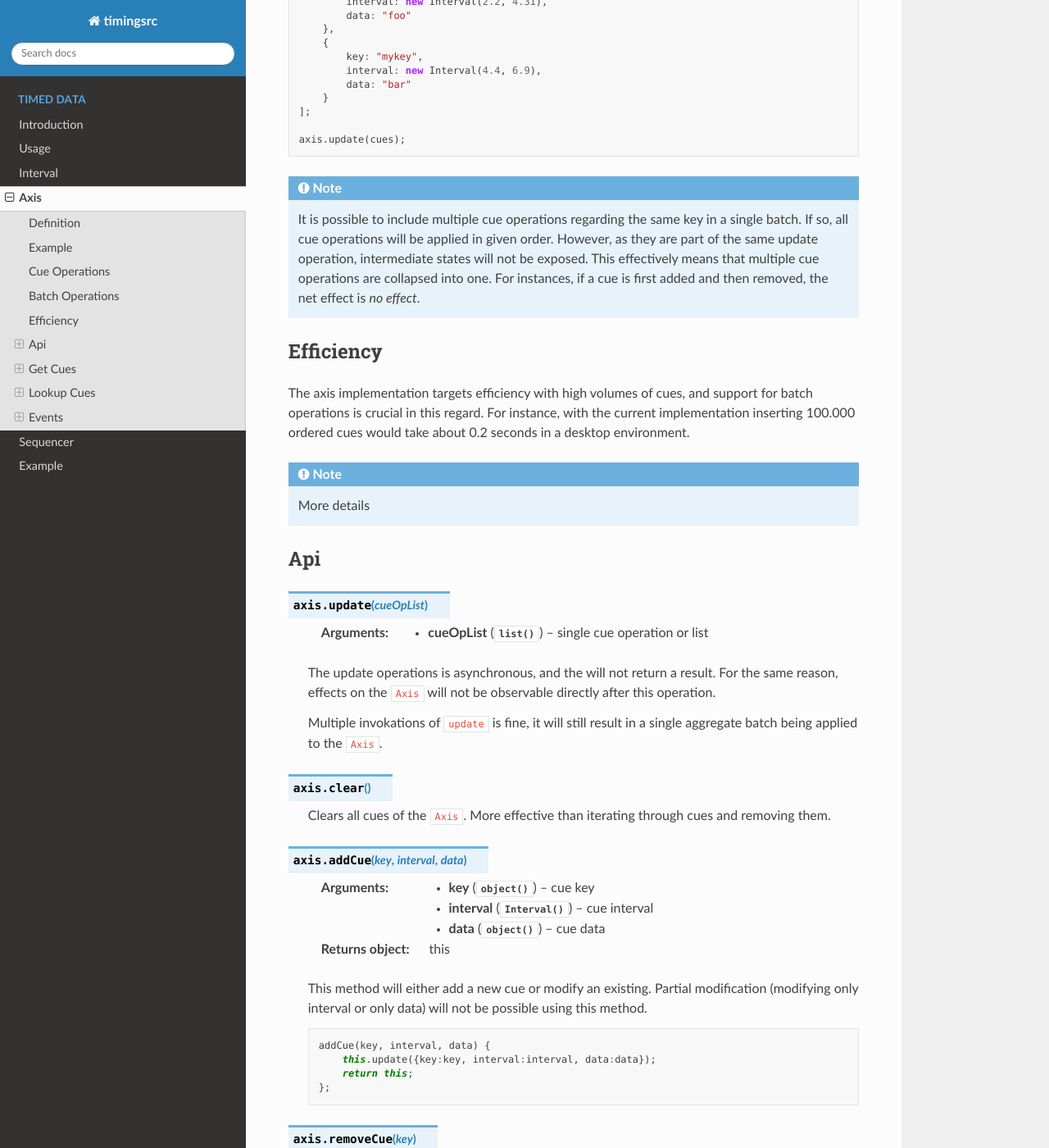
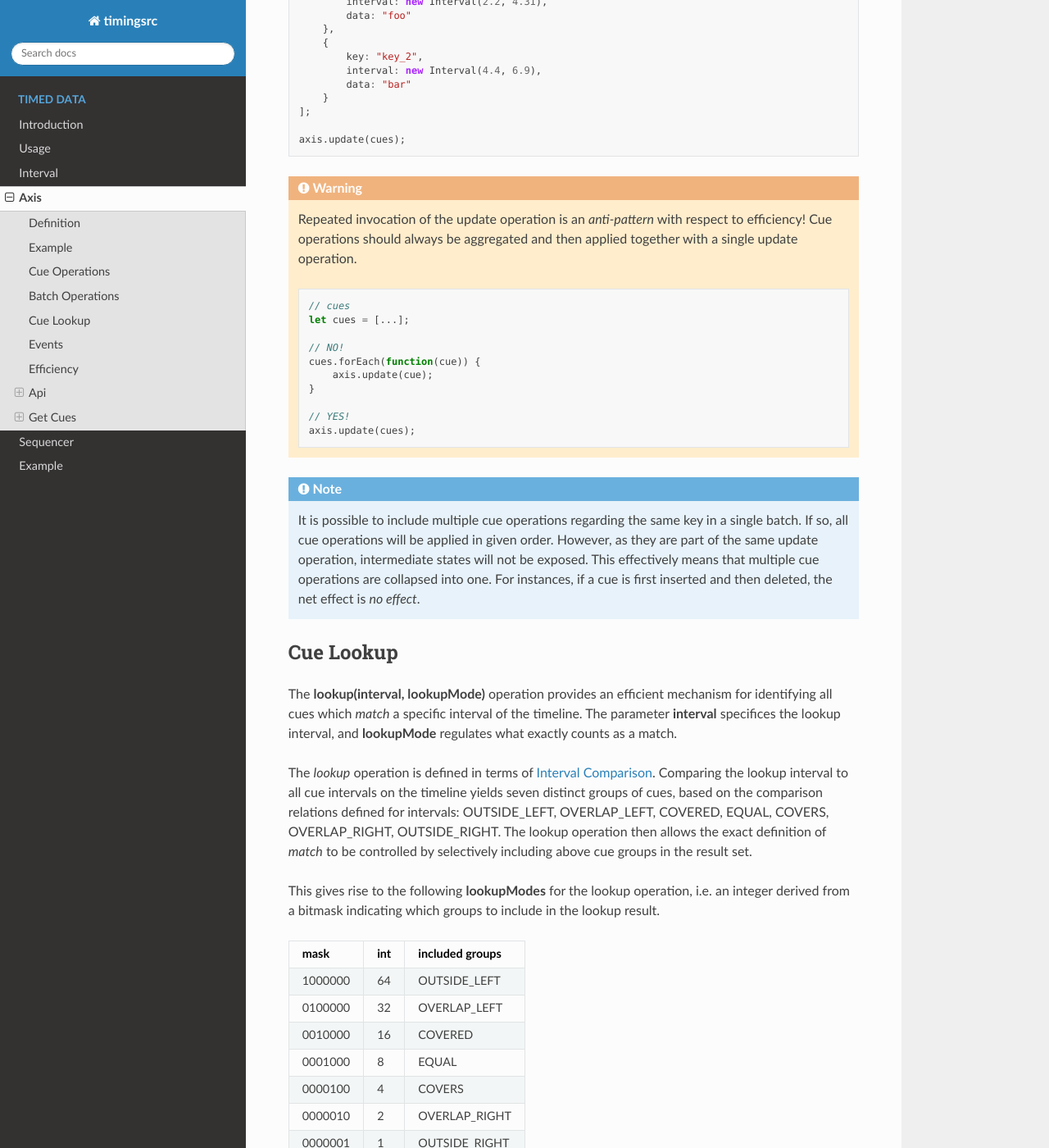
Before and after one commit to ingararntzen/timingdocs, a Sphinx documentation site: the page built from docs/source/timeddata/axis.rst, in a window 1280 px wide and 1400 px high, scrolled down 2966 px. Shown: the whole window at 82% size. Built offline with Sphinx 7.4.7 and the Read the Docs theme 2.0.0, drawn with Linux system fonts in a browser that asks for light colours; some of the changed text lies outside the part shown.

Commit message:
fixed axis lookkup

```diff
--- a/docs/source/timeddata/axis.rst
+++ b/docs/source/timeddata/axis.rst
@@ -88,8 +88,8 @@
 Cue operations **insert**, **replace** and **delete** are all
 implemented by a single operation; **update(cue)**. The parameter
 **cue** describes a cue to be inserted. If a cue already exists with the
-same key, the preexisting cue will be replaced. If the cue only includes a key (no
-interval or data), any preexisting cue will be deleted.
+same key, this pre-existing cue will be replaced. If the cue parameter includes a
+key, but no interval or data property, any pre-existing cue is deleted.
 
 
 ..  code-block:: javascript
@@ -145,7 +145,7 @@
 according to the following table.
 
 =====  ====================  ==============================
-Type   NO pre-existing cue   Pre-existing cue
+Type   Key NOT pre-existing  Key pre-existing
 =====  ====================  ==============================
 A      NOOP                  DELETE cue
 B      NOOP                  REPLACE cue.interval
@@ -153,13 +153,13 @@
 D      INSERT cue            REPLACE cue
 =====  ====================  ==============================
 
-
+.. _axis-batch:
 
 Batch Operations
 ------------------------------------------------------------------------
 
-The **update** operaration is also **batch-oriented**, implying that
-multiple cue operations are processed as one atomic operation. This is
+The **update(cue)** operaration is also *batch-oriented*, implying that
+multiple cue operations can be processed as one atomic operation. This is
 important in regards to :ref:`efficiency <axis-efficiency>`. This way, a
 single batch may include a mix of **insert**, **replace** and **delete**
 operations. The **update(cue)** operation supports this by accepting a
@@ -176,13 +176,33 @@
             data: "foo"
         },
         {
-            key: "mykey",
+            key: "key_2",
             interval: new Interval(4.4, 6.9),
             data: "bar"
         }
     ];
 
     axis.update(cues);
+
+
+..  warning::
+
+    Repeated invocation of the update operation is an *anti-pattern*
+    with respect to efficiency! Cue operations should always be
+    aggregated and then applied together with a single update operation.
+
+    ..  code-block:: javascript
+
+        // cues
+        let cues = [...];
+
+        // NO!
+        cues.forEach(function(cue)) {
+            axis.update(cue);
+        }
+
+        // YES!
+        axis.update(cues);
 
 ..  note::
 
@@ -191,10 +211,77 @@
     applied in given order. However, as they are part of the same
     update operation, intermediate states will not be exposed. This effectively
     means that multiple cue operations are collapsed into one.
-    For instances, if a cue is first added and then removed,
+    For instances, if a cue is first inserted and then deleted,
     the net effect is *no effect*.
 
 
+
+.. axis-lookup:
+
+Cue Lookup
+------------------------------------------------------------------------
+
+The **lookup(interval, lookupMode)** operation provides an efficient mechanism for
+identifying all cues which *match* a specific interval of the
+timeline. The parameter **interval** specifices the lookup interval, and
+**lookupMode** regulates what exactly counts as a match.
+
+The *lookup* operation is defined in terms of
+:ref:`interval-comparison`. Comparing the lookup interval to all cue
+intervals on the timeline yields seven distinct groups of cues, based on
+the comparison relations defined for intervals: OUTSIDE_LEFT,
+OVERLAP_LEFT, COVERED,  EQUAL, COVERS, OVERLAP_RIGHT, OUTSIDE_RIGHT. The
+lookup operation then allows the exact definition of *match* to be
+controlled by selectively including above cue groups in  the result set.
+
+This gives rise to the following **lookupModes** for the lookup
+operation, i.e. an integer derived from a bitmask indicating which
+groups to include in the lookup result.
+
+=======  ===  ===============
+mask     int  included groups
+=======  ===  ===============
+1000000  64   OUTSIDE_LEFT
+0100000  32   OVERLAP_LEFT
+0010000  16   COVERED
+0001000   8   EQUAL
+0000100   4   COVERS
+0000010   2   OVERLAP_RIGHT
+0000001   1   OUTSIDE_RIGHT
+=======  ===  ===============
+
+Typically when looking up cues on the timeline, the desire is to lookup
+all cues which are *valid* somewhere within the *lookup interval*.
+If so, all groups except OUTSIDE_LEFT and OUTSIDE_RIGHT are included,
+and the appropriate lookup mode is 62.
+
+
+..  _axis-events:
+
+Events
+------------------------------------------------------------------------
+
+The axis emits a **change** event after every **update** operation has
+been processed. This allows multiple observers to monitor state changes
+of the axis dynamically. Event callbacks may be registered and
+un-registered using operations **on(type, callback)** and
+**off(type, callback)**. Event callbacks are invoked with a ``Map``
+object describing state changes for each affected cue, indexed by key.
+State changes include the **new** cue object and the **old** cue object.
+The axis creates the batch map as follows:
+
+..  code-block:: javascript
+
+    let eventMap = new Map();
+
+    // new cue inserted
+    eventMap.set(key, {new:inserted_cue, old:undefined})
+
+    // existing cue repaced
+    eventMap.set(key, {new:new_cue, old:replaced_cue})
+
+    // cue deleted
+    eventMap.set(key, {new:undefined, old:deleted_cue})
 
 
 ..  _axis-efficiency:
@@ -202,16 +289,29 @@
 Efficiency
 ------------------------------------------------------------------------
 
-
-The axis implementation targets efficiency with high volumes of
-cues, and support for batch operations is crucial in this regard. For
-instance, with the current implementation inserting 100.000 ordered cues
-would take about 0.2 seconds in a desktop environment.
+The axis implementation targets efficiency with high volumes of cues. In
+particular, the efficiency of the **lookup** operations is crucial, as
+this will to be used repeatedly during media playback. With high volumes
+of cues, a brute force linear search will not be appropriate. The
+implementation therefor maintains a sorted index for cues and uses
+binary search to resolve lookup, yielding O(logN) lookup performance.
+The crux of the lookup algorithm relates to resolving the cues which
+COVERS the lookup interval, without resorting to an O(N) solution.
+On the other hand, maintaining a sorted index internally implies that
+the **update** is O(N). The support for :ref:`batch operations <axis-batch>`
+improves the efficiency, by ensuring that sorting overhead can be taken
+once for a large batch operation, instead on once per cue.
 
 
 ..  note::
 
+    For instance, with the current implementation inserting 100.000
+    pre-ordered cues would take about 0.2 seconds in a desktop environment.
+
+
     More details
+
+
 
 
 Api
@@ -306,63 +406,6 @@
 
 
 
-.. axis-lookup:
-
-Lookup Cues
-------------------------------------------------------------------------
-
-The basic function of the lookup operation is to take a *search
-interval* and return all cues where **cue.interval** *matches* the
-**search interval**. There are, however, multiple ways to define a *match*
-between two intervals, and this is controlled by *lookup modes*.
-
-..  note::
-
-    Since ``Intervals`` may also be used to represent singular points
-    (see :ref:`interval-definition`), the lookup operation readily supports lookup for
-    cues that cover a single point.
-
-
-Lookup Modes
-""""""""""""""""""""""""""""""""""""""""""""""""""""""""""""""""""""""""
-
-Comparison between a *search interval* and a set of *cue intervals* yields
-five distinct groups of cues, based on the five five distinct comparison
-relations defined for intervals: COVERED, PARTIAL_LEFT, PARTIAL_RIGHT,
-COVERS, OUTSIDE_LEFT, OUTSIDE_RIGHT, EQUAL (see :ref:`interval-comparison`).
-
-The lookup operation allows *match* to be controlled by selectively
-including above groups (except OUTSIDE_LEFT and OUTSIDE_RIGHT).
-This gives rise to the following *modes* for the lookup operation,
-i.e. a bitmask indicating which groups to include in the lookup result.
-
-=============  =======================
-mask           included groups
-=============  =======================
-b'00001 (1)    COVERS
-b'00010 (2)    PARTIAL_LEFT
-b'00100 (4)    PARTIAL_RIGHT
-b'01000 (8)    COVERS
-b'10000 (16)   EQUAL
-=============  =======================
-
-Typically, when looking up cues on an axis, the desire is to lookup
-all cues which are *valid* somewhere within the *search interval*.
-If so, all groups must be included, and the appropriate lookup mode is
-b'11111 (31).
-
-
-Lookup Efficiency
-""""""""""""""""""""""""""""""""""""""""""""""""""""""""""""""""""""""""
-
-The principal motivation for ``Axis`` is to be able to lookup cues
-efficiently, based on their location on the ``Axis``. With high volumes
-of cues, a brute force linear search will not be appropriate. The
-implementation maintains a sorted index for cues and uses binary search
-to resolve lookup, yielding lookup performance O(logN). The crux of the
-algorithm relates to resolving the COVERS group without resorting to
-linear search.
-
 
 Api
 """"""""""""""""""""""""""""""""""""""""""""""""""""""""""""""""""""""""
@@ -376,6 +419,11 @@
     Returns all cues for a given interval on ``Axis``. Search mode
     specifies which cues to include.
 
+    Since ``Intervals`` may also be used to represent singular points
+    (see :ref:`interval-definition`), the lookup operation readily supports lookup for
+    cues that are valid for a single point on the timeline.
+
+
 
 ..  js:method:: axis.lookup_remove(interval[, mode])
 
@@ -386,32 +434,6 @@
     Removes all cues for a given interval on ``Axis``. Search mode
     specifies which cues to include. More effective than iterating
     through cues and removing them iteratively.
-
-
-..  _axis-events:
-
-Events
-------------------------------------------------------------------------
-
-The ``Axis`` emits a ``change`` event after every ``update`` batch has
-been processed. This allows multiple observers to monitor state changes
-of the ``Axis`` dynamically. Event callbacks are invoked with a ``Map``
-object describing state changes for each affected cue, indexed by key.
-State changes include the **new** cue value and the **old** cue value.
-The ``Axis`` creates the batch map as follows:
-
-..  code-block:: javascript
-
-    let batchMap = new Map();
-
-    // new cue added
-    batchMap.set(key, {new:added_cue, old:undefined})
-
-    // existing cue modified
-    batchMap.set(key, {new:new_cue, old:old_cue})
-
-    // cue removed
-    batchMap.set(key, {new:undefined, old:removed_cue})
 
 
 Api
```
Also changed, not shown: other parts of docs/source/timeddata/axis.rst (+3 -3 lines).
